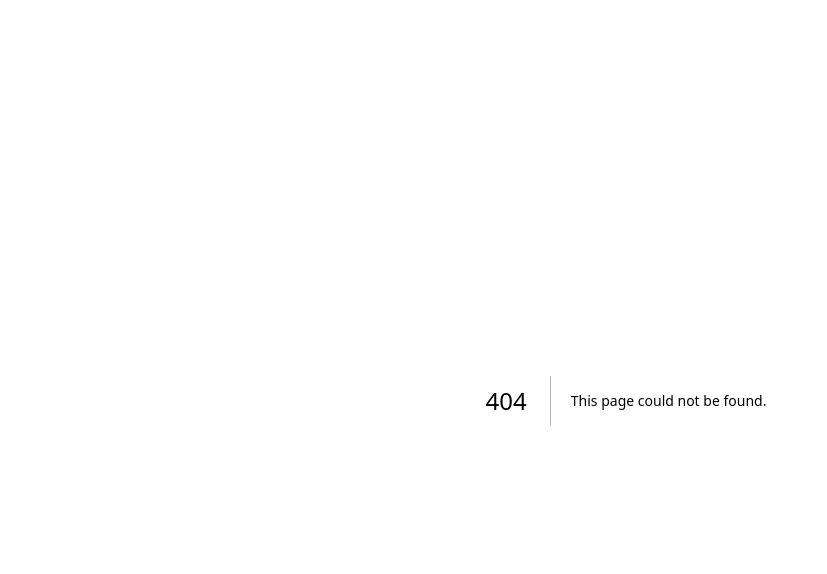
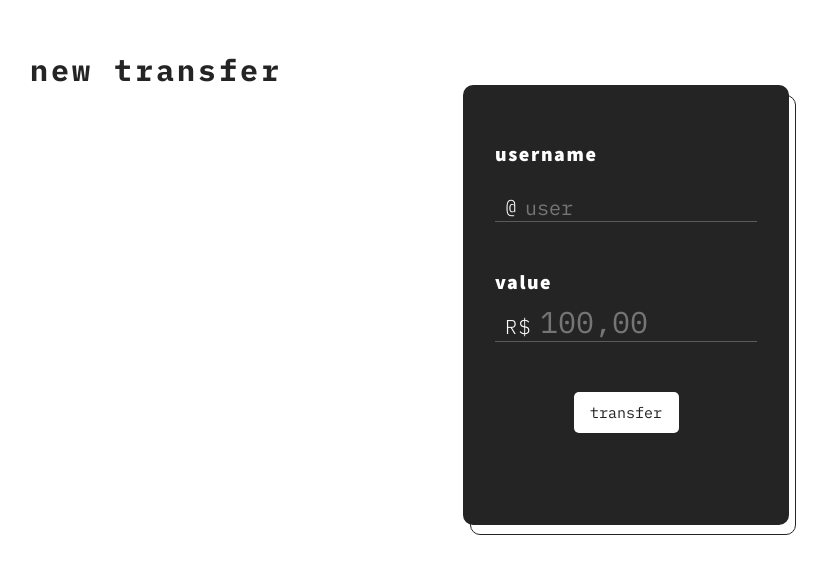
Before and after one commit to frreiro/wallet-cash-frontend, a Next.js app: page /transfer in a window 1280 px wide. Before the commit this address had no page. Shown: the top 574 px of the page, without its empty margins (14-841 px from the left). Built offline with nearby package versions, Linux system fonts and the light colour scheme.

Commit message:
feat: transfer banner style add

```diff
--- /dev/null
+++ b/src/components/bannerTransfer.tsx
@@ -0,0 +1,30 @@
+import { BannerNewTransaferContainer, BannerTransfer, HolderInput } from '../styles/transfer/newTransfer';
+import { Banner3D } from './banner3D';
+
+const NewTransfer: React.FC = () => {
+	return (
+		<BannerNewTransaferContainer>
+			<Banner3D bannerTheme='dark'>
+				<BannerTransfer>
+					<form>
+						<h1>username</h1>
+						<HolderInput content={'@'}>
+							<input type="text" placeholder='user'/>
+						</HolderInput>
+						<h1>value</h1>
+						<HolderInput content={'R$'}>
+							<input type='text' placeholder='100,00'/>
+						</HolderInput>
+						<div className='div_button'>
+							<button>transfer</button>
+						</div>
+					</form>
+				</BannerTransfer>
+			</Banner3D>
+		</BannerNewTransaferContainer>
+	);
+};
+
+export {
+	NewTransfer
+};
--- /dev/null
+++ b/src/pages/transfer/index.tsx
@@ -0,0 +1,15 @@
+import { NewTransfer } from '../../components/bannerTransfer';
+import { TransferContainer, TransferTitle } from '../../styles/transfer/transfer';
+
+export default function Transafer() {
+	return (
+		<TransferContainer>
+			<TransferTitle>new transfer</TransferTitle>
+			<div className='divider'>
+				<NewTransfer/>
+
+			</div>
+
+		</TransferContainer>
+	);
+}
--- a/src/pages/wallet/index.tsx
+++ b/src/pages/wallet/index.tsx
@@ -22,8 +22,6 @@ export default function Wallet({accountData, transactionsData}: {accountData: Ac
 				</TransferText>
 				<Transactions transactions={transactionsData} />
 			</div>
-
-
 		</WalletContainer>
 	);
 }
--- /dev/null
+++ b/src/styles/transfer/newTransfer.tsx
@@ -0,0 +1,97 @@
+import styled from 'styled-components';
+
+interface IHolderContent{
+	content: string
+}
+
+const BannerTransfer = styled.div`
+	width: 100%;
+	padding: 59px 32px 0 32px;
+	letter-spacing: ${props => props.theme.font.type.spaced_font};
+	color: ${props => props.theme.colors.secondary};
+
+	h1{
+		font-size: ${props => props.theme.font.sizes.mobile.medium};
+		font-family: ${props => props.theme.font.family.secondary};
+		font-weight: 900;
+	}
+	h1:first-of-type{
+		margin-bottom: 30px;
+	}
+
+	h1:not(:first-of-type){
+		margin-bottom: 10px;
+	}
+
+	input[placeholder='user']{
+		padding:  0 0 0 30px;
+
+	}
+
+	input:not(input[placeholder='user']){
+		padding:  0 0 0 45px;
+		font-size: ${props => props.theme.font.sizes.mobile.x_large};
+
+	}
+
+	.div_button{
+		width: 100%;
+		display: flex;
+		justify-content: center;
+	}
+
+	button{
+		width: 105px;
+		height: 41px;
+		outline: none;
+		border-radius: 5px;
+		background-color:  ${props => props.theme.colors.secondary};
+		color:  ${props => props.theme.colors.primary};
+		font-family: ${props => props.theme.font.family.primary};
+		font-size: ${props => props.theme.font.sizes.mobile.small};
+	}
+
+`;
+
+
+const HolderInput = styled.div<IHolderContent>`
+	position: relative;
+	margin-bottom: 50px;
+
+	:before{
+		content:  '${props => props.content}';
+		position: absolute;
+		color:  ${props => props.theme.colors.secondary};
+		font-family: ${props => props.theme.font.family.primary};
+		font-size: ${props => props.theme.font.sizes.mobile.medium};
+		font-weight: 300;
+		left: 10px;
+		bottom: 5px;
+	}
+
+
+
+	input{
+		width: 100%;
+		background-color: transparent;
+		outline: none;
+		font-size: ${props => props.theme.font.sizes.mobile.medium};
+		color: ${props => props.theme.colors.secondary};
+		font-family: ${props => props.theme.font.family.primary};
+		font-weight: 400;
+		border-bottom: 1px solid ${props => props.theme.colors.third};
+	}
+
+`;
+
+
+const BannerNewTransaferContainer = styled.div`
+	width: 326px;
+	height: 440px;
+`;
+
+export {
+	BannerNewTransaferContainer,
+	BannerTransfer,
+	HolderInput,
+};
--- /dev/null
+++ b/src/styles/transfer/transfer.tsx
@@ -0,0 +1,33 @@
+import styled from 'styled-components';
+
+
+
+const TransferTitle = styled.h1`
+
+	font-family: ${props => props.theme.font.family.primary};
+	font-size: ${props => props.theme.font.sizes.mobile.x_large};
+	color:  ${props => props.theme.colors.primary};
+	letter-spacing:  ${props => props.theme.font.type.spaced_font};
+	font-weight: 700;
+
+`;
+
+const TransferContainer = styled.main`
+	width: 100vw;
+	height: 100vh;
+	padding: 55px 44px 0 44px;
+
+
+	.divider{
+		display: flex;
+		flex-direction: column;
+		align-items: center;
+
+	}
+
+`;
+
+export {
+	TransferContainer,
+	TransferTitle,
+};
```
Also changed, not shown: src/styles/wallet/wallet.tsx (+12 -10 lines).
